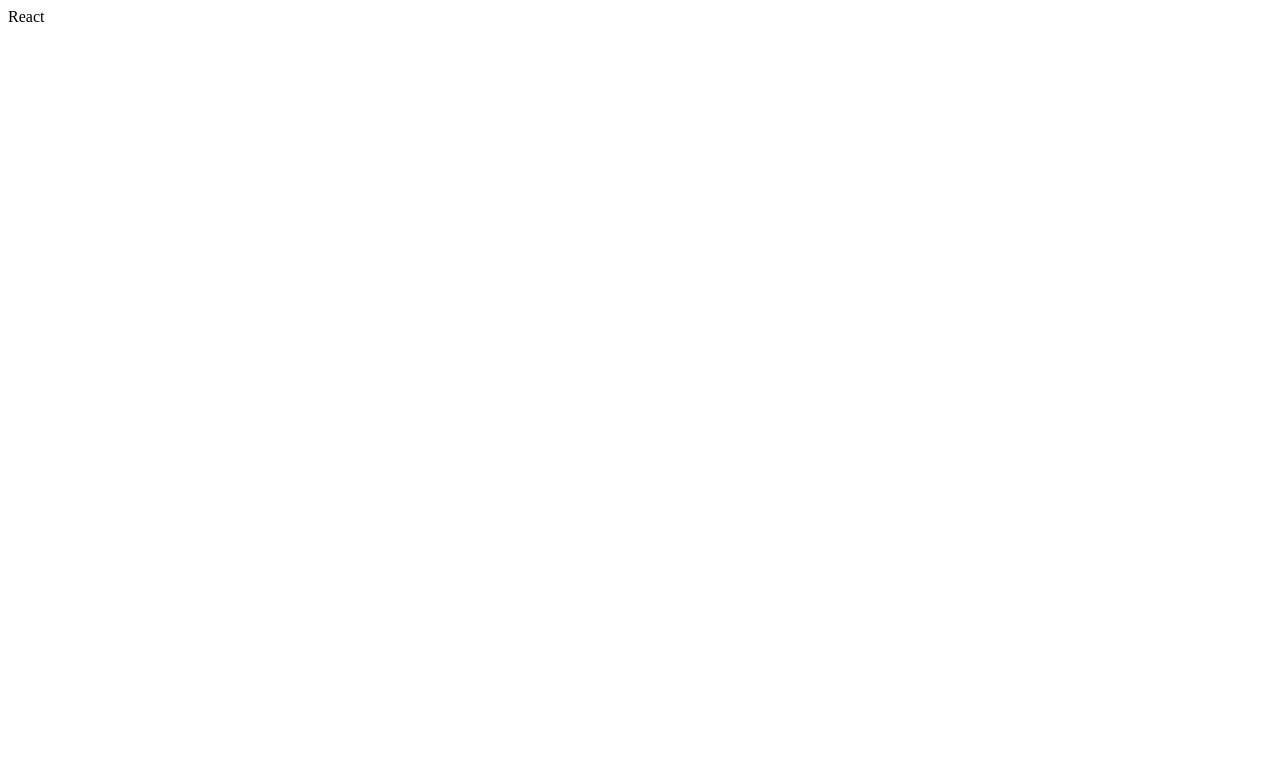
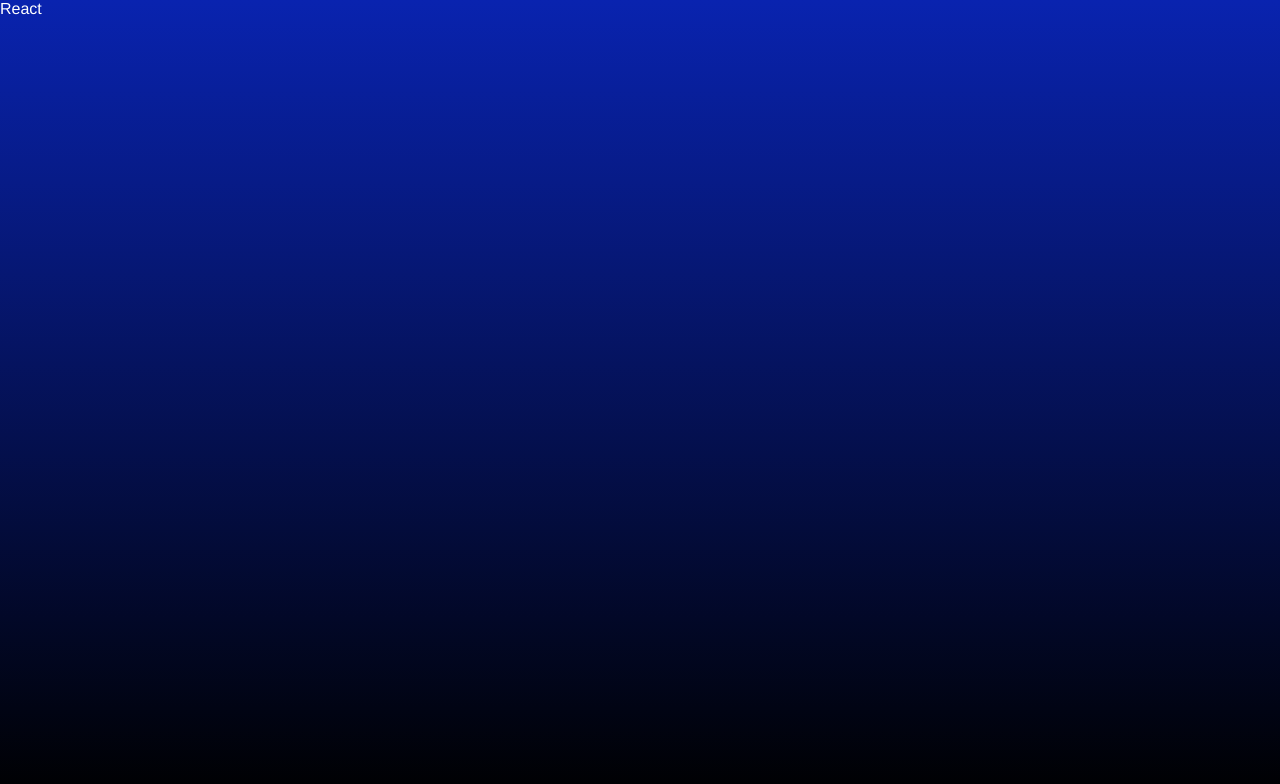
Before and after one commit to MaraisaFerreira/secret_word_game, a React (Vite) app: page / in a window 1280 px wide. Shown: the top 784 px of the page. Built offline with nearby package versions, Linux system fonts and the light colour scheme.

Commit message:
main screen css

```diff
--- a/src/App.css
+++ b/src/App.css
@@ -0,0 +1,6 @@
+.App {
+	display: flex;
+	justify-content: center;
+	align-items: center;
+	text-align: center;
+}
--- a/src/index.css
+++ b/src/index.css
@@ -0,0 +1,35 @@
+html,
+body {
+	height: 100%;
+}
+
+body {
+	font-family: Helvetica;
+	margin: 0;
+	padding: 0;
+	background: rgb(9, 35, 175);
+	background: linear-gradient(
+		180deg,
+		rgba(9, 35, 175, 1) 0%,
+		rgba(0, 0, 0, 1) 100%
+	);
+	color: #fff;
+}
+
+button {
+	background-color: #1646a0;
+	color: #fff;
+	padding: 0 45px;
+	border: 2px solid #fff;
+	border-radius: 25px;
+	height: 50px;
+	text-transform: uppercase;
+	font-weight: bold;
+	font-size: 1.2em;
+	cursor: pointer;
+	transition: 0.4s;
+}
+
+button:hover {
+	background: #0923af;
+}
```
